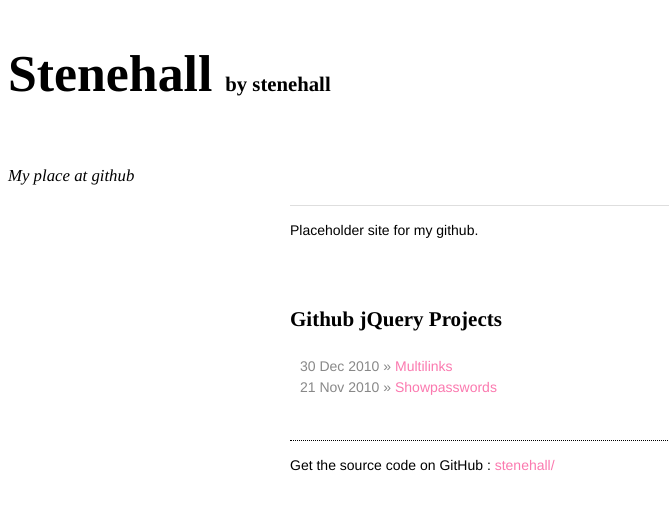
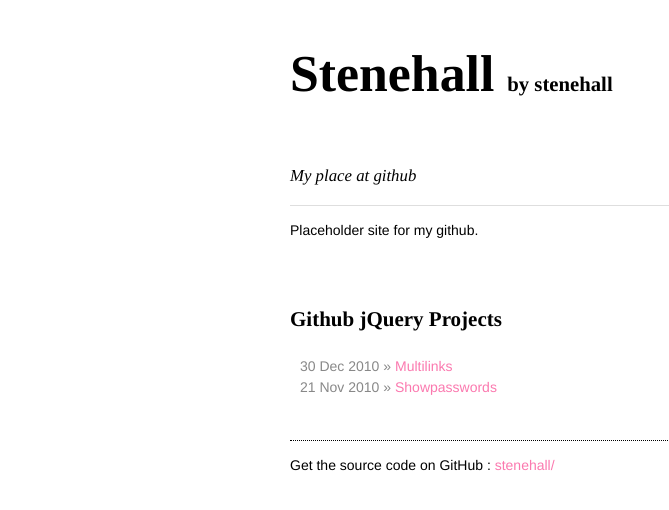
Before and after one commit to stenehall/old.stenehall.github.com, a Jekyll site: the page built from index.md, in a window 1280 px wide. Shown: the top 510 px of the page, without its empty margins (0-669 px from the left). Built offline with Jekyll 4.4.1, drawn with Linux system fonts in a browser that asks for light colours; nearby versions of some CDN libraries.

Commit message:
Adding correct header and example styling

```diff
--- a/media/css/style.css
+++ b/media/css/style.css
@@ -20,7 +20,7 @@
 h1,h2,h3,h4,dl,ul,ol,p,.description{width:480px;}
 ul{margin:2em 0;}
 ul.list{list-style:none;margin:0;padding:0 10px;}
-header>div,article,footer{margin:0 auto;width:700px;}
+header,article,footer{margin:0 auto;width:700px;}
 article{border-top:1px solid #dedede;}
 footer{margin-top:3em;border-top:1px dotted #000;}
 .download{float:right;}
--- a/media/less/style.less
+++ b/media/less/style.less
@@ -105,7 +105,7 @@
 	padding: 0 10px;
 	}
 
-header > div, article, footer {
+header, article, footer {
 	margin: 0 auto;
 	width: 700px;
 	}
```
